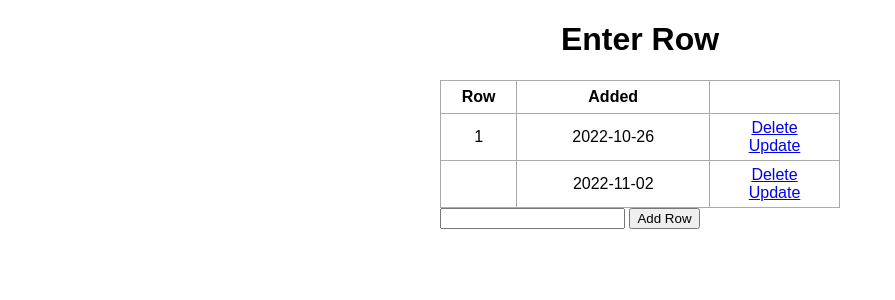
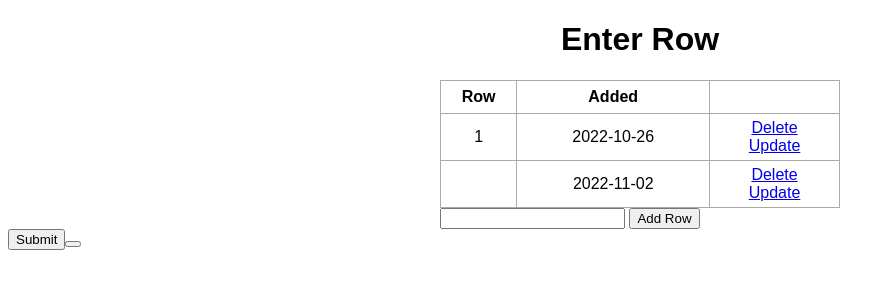
Before and after one commit to wliang13/BarcodeScanner, a Flask app: page / in a window 1280 px wide. Shown: the top 300 px of the page, without its empty margins (0-895 px from the left). Run offline with Flask 2, Linux system fonts and the light colour scheme; data comes from the database, SQL or seed files in the repository.

Commit message:
added submit button that takes to the video page

```diff
--- a/templates/index.html
+++ b/templates/index.html
@@ -30,4 +30,7 @@
         <input type="submit" value="Add Row">
     </form>
 </div>
+<a href="/video_page">
+    <button>Submit<button></button>
+</a>
 {% endblock %}
```
